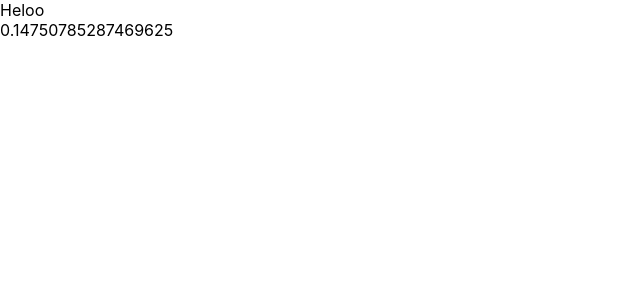
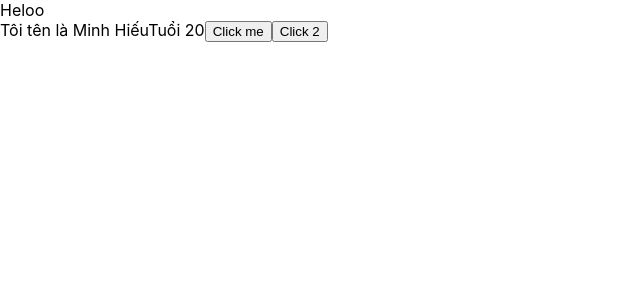
Before and after one commit to hieudm05/Test-ReactJS, a React (Create React App) app: page / in a window 1280 px wide. Shown: the top 300 px of the page, without its empty margins (0-640 px from the left). Built offline with nearby package versions, Linux system fonts and the light colour scheme.

Commit message:
setState

```diff
--- a/src/App.js
+++ b/src/App.js
@@ -3,27 +3,35 @@ import './App.css';
 import { useDispatch, useSelector } from 'react-redux';
 import { increaseCounter, decreaseCounter } from './redux/action/counterAction';
 import MyComponent from './components/MyComponent';
-const App = () => {
-  const count = useSelector(state => state.counter.count);
-  const dispatch = useDispatch();
-
-  return (
-    // <div className="App">
-    //   <header className="App-header">
-    //     <img src={logo} className="App-logo" alt="logo" />
-    //     <p>
-    //       Xin chào
-    //     </p>
-    //     <div>Count = {count}</div>
-    //     <button onClick={() => dispatch(increaseCounter())}>Increase</button>
-    //     <button onClick={() => dispatch(decreaseCounter())}>Decrease</button>
-    //   </header>
-    // </div>
-    <div>
-      Heloo
-      <MyComponent/>
-    </div>
-  );
+import React from 'react';
+class App extends React.Component {
+  render() {
+    return (
+      <div>
+        Heloo
+        <MyComponent />
+      </div>
+    )
+  }
 }
 
+// const App = () => {
+//   const count = useSelector(state => state.counter.count);
+//   const dispatch = useDispatch();
+
+//   return (
+//     <div className="App">
+//       <header className="App-header">
+//         <img src={logo} className="App-logo" alt="logo" />
+//         <p>
+//           Xin chào
+//         </p>
+//         <div>Count = {count}</div>
+//         <button onClick={() => dispatch(increaseCounter())}>Increase</button>
+//         <button onClick={() => dispatch(decreaseCounter())}>Decrease</button>
+//       </header>
+//     </div>
+//   );
+// }
+
 export default App;
--- a/src/components/MyComponent.js
+++ b/src/components/MyComponent.js
@@ -1,12 +1,37 @@
 // class components
 import React from "react";
 
-class MyComponent extends React.Component{
+class MyComponent extends React.Component {
+    state = {
+        name: "Minh Hiếu",
+        address: "Ninh Bình",
+        age: 20
+    };
+
+    handleClick = (event) =>{
+        // console.log("click");
+        console.log(this.state.name);
+        // merge State => react class
+        this.setState({
+            name: "Minh Hiếu 2",
+            age: Math.floor((Math.random() * 100)) + 1
+
+        })
+
+    }
+    handleOnMouverOver (event){
+        console.log(event);
+
+    }
     // JSX
-    render(){
-        return(
+    render() {
+        return (
             <div>
-               {Math.random()}
+                Tôi tên là {this.state.name}
+                Tuổi {this.state.age}
+                <button onClick={(event) => {this.handleClick(event)}}>Click me</button>
+                <button onMouseOver={this.handleOnMouverOver}>Click 2</button>
+
             </div>
         )
     }
```
